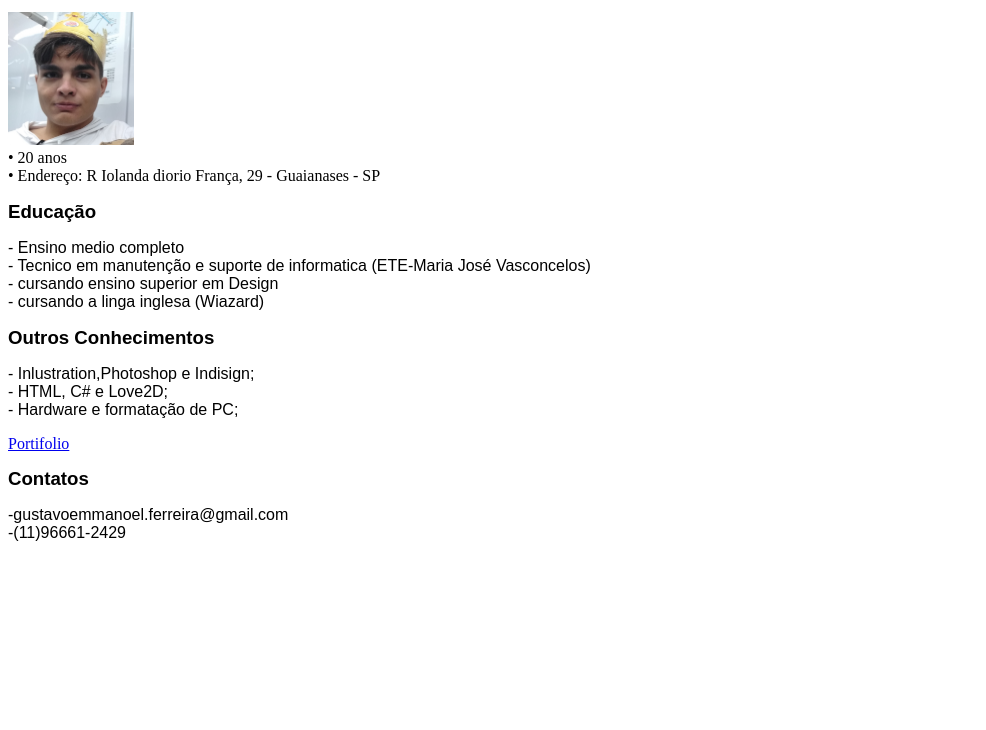
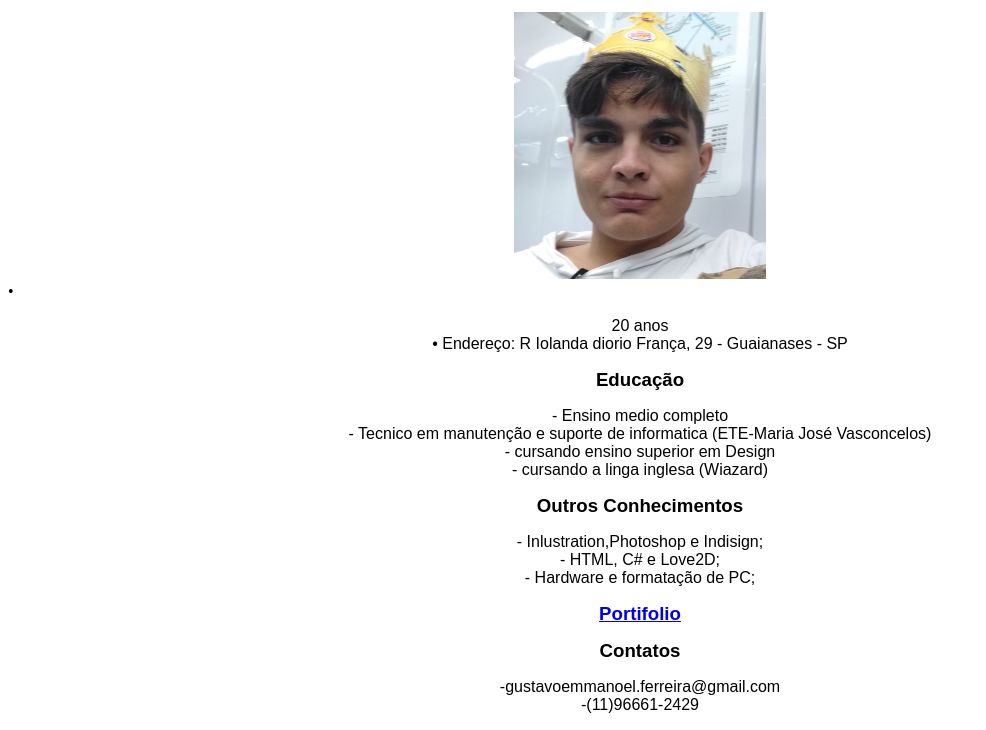
Before and after one commit to gustavoemmanoel/gustavo.github.io, a plain HTML site: page index.html in a window 1280 px wide. Shown: the part 87-817 px from the top of the page, without its empty margins (0-986 px from the left). Drawn offline with Linux system fonts and the light colour scheme.

Commit message:
Update index.html

```diff
--- a/index.html
+++ b/index.html
@@ -3,28 +3,32 @@
 <head lang="pt-br">
     <meta charset="utf-8"/>
     <title>Curriculo</title>
-     <style>
+    <style>
         h1{
         font-family: Arial;
             font-size:30pt;
             color: darkred;
             text-shadow: 2px 2px 2px black;
+            text-align: center
         }
         h2{
             font-family: Arial;
             font-size: 14pt;
+            text-align: center
         }
         p{
           font-family: Arial;
             font-size: 12pt;
+            text-align: center
         }
+
     </style>
     </head>
     <body>
     <h1> Gustavo E A Ferreira</h1>
-        <img src="foto.jpg" width="10%" height="10%"> <br>
-        &#8226; 20 anos <br>
-        &#8226; Endereço: R Iolanda diorio França, 29 - Guaianases - SP
+        <div align="center"><img src="foto.jpg" width="20%" height="20%"></div>
+        &#8226; <p>20 anos <br>
+        &#8226; Endereço: R Iolanda diorio França, 29 - Guaianases - SP  </p>
 
         <h2>Educação</h2>
 
@@ -41,7 +45,7 @@
 
 
 
-        <a href="https://www.behance.net/gustavoemmanoel/"> Portifolio</a>
+        <a href="https://www.behance.net/gustavoemmanoel/"><h2>Portifolio</h2></a>
 
         <h2>Contatos</h2>
 
```
